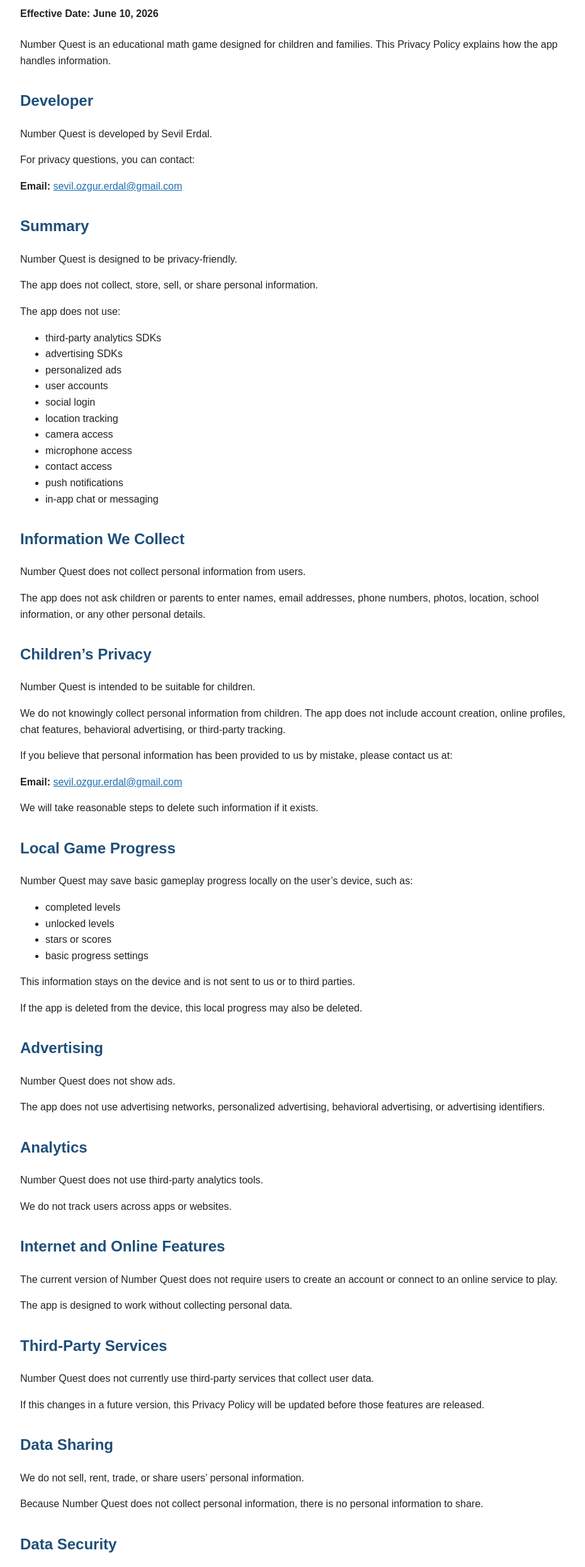
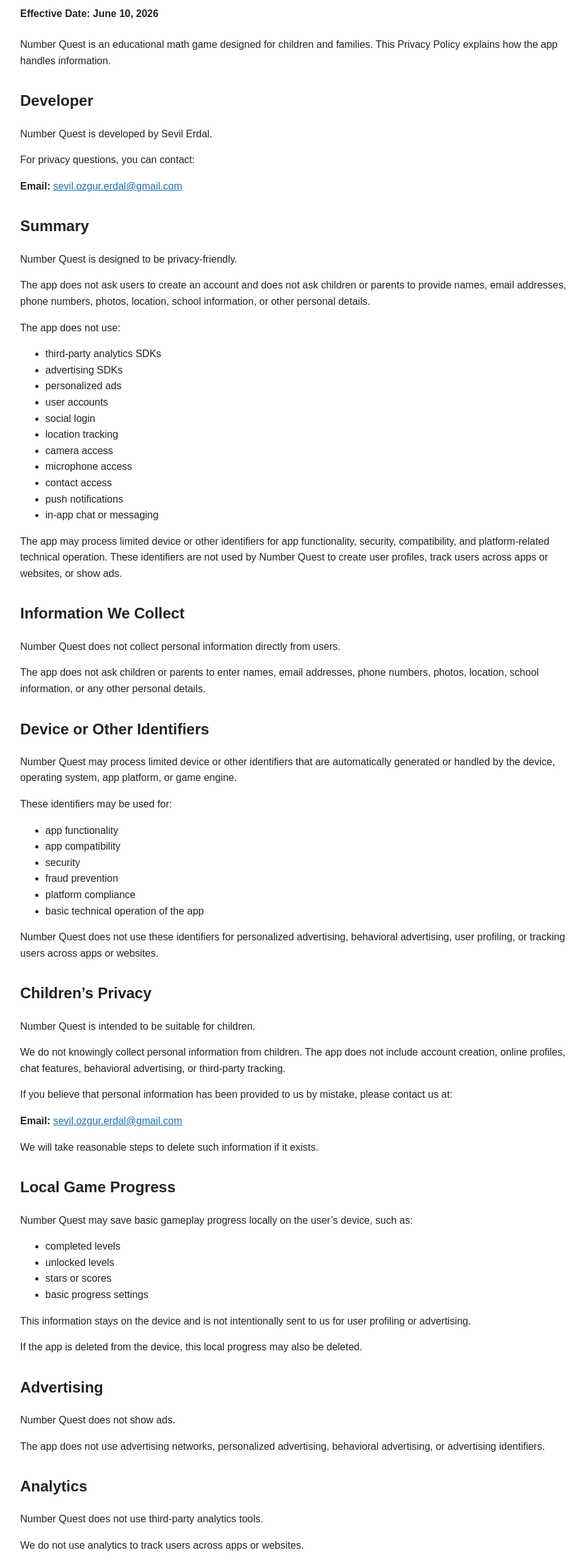
Before and after one commit to sevilerdal/sevilerdal.github.io, a plain HTML site: page numquestprivacy.html in a window 1280 px wide. Shown: the part 112-2600 px from the top of the page at 63% size, without its empty margins (158-1087 px from the left). Drawn offline with Linux system fonts and the light colour scheme.

Commit message:
Update numquestprivacy.html

````diff
--- a/numquestprivacy.html
+++ b/numquestprivacy.html
@@ -1,4 +1,5 @@
 <!DOCTYPE html>
+
 <html lang="en">
 <head>
   <meta charset="UTF-8" />
@@ -15,6 +16,7 @@
       background-color: #fff;
     }
 
+```
 h1, h2 {
   color: #1f4f7a;
 }
@@ -35,6 +37,8 @@
 a {
   color: #1f6fb2;
 }
+```
+
   </style>
 </head>
 <body>
@@ -69,7 +73,9 @@
   </p>
 
   <p>
-    The app does not collect, store, sell, or share personal information.
+    The app does not ask users to create an account and does not ask children or parents
+    to provide names, email addresses, phone numbers, photos, location, school information,
+    or other personal details.
   </p>
 
   <p>The app does not use:</p>
@@ -88,15 +94,47 @@
     <li>in-app chat or messaging</li>
   </ul>
 
+  <p>
+    The app may process limited device or other identifiers for app functionality,
+    security, compatibility, and platform-related technical operation. These identifiers
+    are not used by Number Quest to create user profiles, track users across apps or
+    websites, or show ads.
+  </p>
+
   <h2>Information We Collect</h2>
 
   <p>
-    Number Quest does not collect personal information from users.
+    Number Quest does not collect personal information directly from users.
   </p>
 
   <p>
     The app does not ask children or parents to enter names, email addresses,
     phone numbers, photos, location, school information, or any other personal details.
+  </p>
+
+  <h2>Device or Other Identifiers</h2>
+
+  <p>
+    Number Quest may process limited device or other identifiers that are automatically
+    generated or handled by the device, operating system, app platform, or game engine.
+  </p>
+
+  <p>
+    These identifiers may be used for:
+  </p>
+
+  <ul>
+    <li>app functionality</li>
+    <li>app compatibility</li>
+    <li>security</li>
+    <li>fraud prevention</li>
+    <li>platform compliance</li>
+    <li>basic technical operation of the app</li>
+  </ul>
+
+  <p>
+    Number Quest does not use these identifiers for personalized advertising, behavioral
+    advertising, user profiling, or tracking users across apps or websites.
   </p>
 
   <h2>Children’s Privacy</h2>
@@ -139,7 +177,8 @@
   </ul>
 
   <p>
-    This information stays on the device and is not sent to us or to third parties.
+    This information stays on the device and is not intentionally sent to us for user
+    profiling or advertising.
   </p>
 
   <p>
@@ -164,7 +203,7 @@
   </p>
 
   <p>
-    We do not track users across apps or websites.
+    We do not use analytics to track users across apps or websites.
   </p>
 
   <h2>Internet and Online Features</h2>
@@ -175,13 +214,19 @@
   </p>
 
   <p>
-    The app is designed to work without collecting personal data.
+    The app is designed to work without asking users to provide personal information.
   </p>
 
   <h2>Third-Party Services</h2>
 
   <p>
-    Number Quest does not currently use third-party services that collect user data.
+    Number Quest does not currently use third-party analytics SDKs or advertising SDKs.
+  </p>
+
+  <p>
+    The app may rely on platform, operating system, or game engine components that
+    process limited device or other identifiers for app functionality, security,
+    compatibility, or technical operation.
   </p>
 
   <p>
@@ -192,18 +237,30 @@
   <h2>Data Sharing</h2>
 
   <p>
-    We do not sell, rent, trade, or share users’ personal information.
+    We do not sell, rent, or trade users’ personal information.
   </p>
 
   <p>
-    Because Number Quest does not collect personal information, there is no personal
-    information to share.
+    Limited device or other identifiers may be processed or shared only as necessary
+    for app functionality, security, compatibility, platform compliance, or technical
+    operation.
+  </p>
+
+  <p>
+    Number Quest does not share data for personalized advertising, behavioral advertising,
+    user profiling, or tracking users across apps or websites.
   </p>
 
   <h2>Data Security</h2>
 
   <p>
-    Number Quest is designed to minimize privacy risk by not collecting personal information.
+    Number Quest is designed to minimize privacy risk by not asking users to provide
+    personal information.
+  </p>
+
+  <p>
+    Any data transmitted for technical operation is intended to be protected in transit
+    using standard secure transmission methods where applicable.
   </p>
 
   <p>
@@ -222,8 +279,14 @@
   </p>
 
   <p>
-    Because Number Quest does not collect personal information, we usually will not
-    have any user data to access, change, or delete.
+    Because Number Quest does not provide user accounts or ask users to submit personal
+    information, we usually will not have account data or directly provided personal
+    information to access, change, or delete.
+  </p>
+
+  <p>
+    Local app progress can be deleted by uninstalling the app or clearing the app’s
+    storage from the device settings.
   </p>
 
   <h2>Changes to This Privacy Policy</h2>
@@ -234,8 +297,8 @@
 
   <p>
     If we add features such as analytics, ads, accounts, online services, or any feature
-    that collects information, we will update this Privacy Policy to explain what changes
-    and why.
+    that collects additional information, we will update this Privacy Policy to explain
+    what changes and why.
   </p>
 
   <p>
````
Lines whose indentation alone changed are shown as unchanged.
